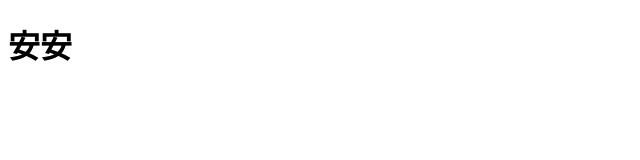
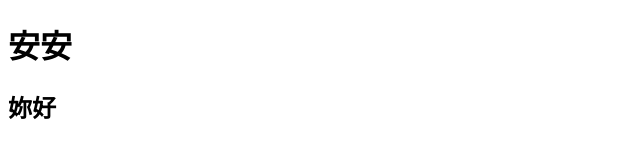
Before and after one commit to zw944534/javascriptTest, a plain HTML site: page index.html in a window 1280 px wide. Shown: the whole page, without its empty margins (0-640 px from the left). Drawn offline with Linux system fonts and the light colour scheme.

Commit message:
third commit

```diff
--- a/index.html
+++ b/index.html
@@ -8,5 +8,6 @@
 </head>
 <body>
     <h1>安安</h1>
+    <h2>妳好</h2>
 </body>
 </html>
```
